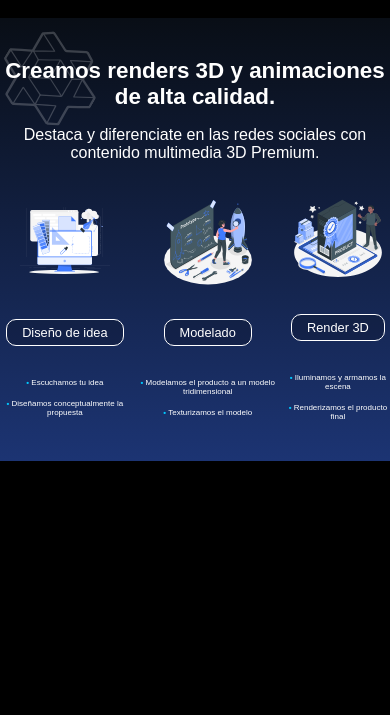
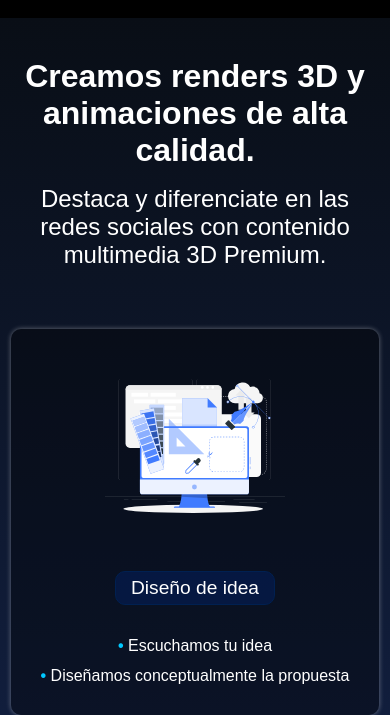
Before and after one commit to nikomurray/Custom-Search-Web, a plain HTML site: page index.html in a window 390 px wide. Shown: the part 829-1544 px from the top of the page. Before the commit the page ends 1290 px from the top, so only its background shows below. Drawn offline with nearby package versions, Linux system fonts and the light colour scheme; a web font is replaced by a local one.

Commit message:
change about-us page

```diff
--- a/index.html
+++ b/index.html
@@ -78,15 +78,13 @@
 
     <!-- ABOUT US -->
     <main>
-
-      <div class="logo-bg"> <img src="./img/logo.svg" alt=""></div>
         <div class="main-container">
           <h2>Creamos renders 3D y animaciones de alta calidad.</h2>
           <h3>Destaca y diferenciate en las redes sociales con contenido multimedia 3D Premium.</h3>
           <div class="cards">
-            <div class="card"><img src="./img/pc.svg" alt="pc" width="220" height="220"><h3>Diseño de idea</h3><p>Escuchamos tu idea</p><p>Diseñamos conceptualmente la propuesta</p></div>
-            <div class="card"><img src="./img/rocket.svg" alt="rocket" width="220" height="220"><h3>Modelado</h3><p>Modelamos el producto a un modelo tridimensional</p><p>Texturizamos el modelo</p></div>
-            <div class="card"><img src="./img/render.svg" alt="render" width="220" height="220"><h3>Render 3D</h3><p>Iluminamos y armamos la escena</p><p>Renderizamos el producto final</p></div>
+            <div class="card"><img src="./img/pc.svg" alt="pc"><h3>Diseño de idea</h3><p>Escuchamos tu idea</p><p>Diseñamos conceptualmente la propuesta</p></div>
+            <div class="card"><img src="./img/rocket.svg" alt="rocket"><h3>Modelado</h3><p>Modelamos el producto a un modelo tridimensional</p><p>Texturizamos el modelo</p></div>
+            <div class="card"><img src="./img/render.svg" alt="render"><h3>Render 3D</h3><p>Iluminamos y armamos la escena</p><p>Renderizamos el producto final</p></div>
           </div>
         </div>
     </main>
--- a/style.css
+++ b/style.css
@@ -203,23 +203,10 @@ h1 img {
 
 /* ABOUT US */
 main {
-    position: relative;
     padding: 40px 0;
     background: linear-gradient(180deg, #090E16 0%, #1C3473 100%);
 }
 
-.logo-bg{
-    position: absolute;
-    left: 0px;
-    top:10px;
-    opacity: 0.2;
-    transform: rotate(30deg);
-}
-
-.logo-bg img {
-    width: 280px;
-    height: 280px;
-}
 
 .main-container{
     width: 96%;
@@ -254,9 +241,9 @@ main .cards {
 main .cards h3{
     text-wrap: nowrap;
     border-radius: 10px;
-    border: solid #fff 1px;
+    border: solid #002051 1px;
     padding: 5px 15px;
-    background: #0000002f;
+    background: #041d559c;
     margin: 20px 0;
     font-size: 1.6rem;
     display: flex;
@@ -270,8 +257,16 @@ main .card {
     align-items: center;
     text-align: center;
     gap: 12px;
+    background-color: #00000060;
+    padding: 30px;
+    border-radius: 10px;
+    box-shadow: 0 0 5px #ffffff63;
+    transition: all 0.2s;
 }
 
+main .card:hover{
+    box-shadow: 0 0 5px #ffffff;
+}
 
 main .card p{
     font-size: 1.2rem;
@@ -285,6 +280,15 @@ main .card p::before{
 }
 /* MQ */
 @media (max-width:850px) {
+
+    .home-desktop-video{
+        display: none;
+    }
+
+    .home-mobile-video{
+        display: block;
+    }
+
 
     h1 {
         font-size: 1.4rem;
@@ -316,49 +320,35 @@ main .card p::before{
         display: none;
     }
 
-    main h2{
-        font-size: 1.4rem;
-    }
-
-    main h3{
-        font-size: 1rem;
-    }
-
-    .home-desktop-video{
-        display: none;
-    }
-
-    .home-mobile-video{
-        display: block;
-    }
 
     .buttons a{
         font-size: 0.8rem;
     }
 
-    main .logo-bg img{
-        width: 100px;
-        height: 100px;
+    /* MAIN */
+
+    main h2{
+        font-size: 2rem;
     }
 
-    .main-container{
-        width: 100%;
+    main h3{
+        font-size: 1.5rem;
+    }
+    main .cards{
+        flex-direction: column;
+        gap: 80px;
     }
 
-
-    main .cards {
-        margin-top: 30px;
-    }
-    main .cards img{
-        width: 90px;
-        height: 90px;
+    main .cards img {
+        width: 180px;
+        height: 180px;
     }
 
-    main .card h3{
-        font-size: 0.8rem;
+    main .cards h3{
+        font-size: 1.2rem;
     }
 
-    main .cards p{
-        font-size: 0.5rem;
+    main .cards p {
+        font-size: 1rem;
     }
 }
```
